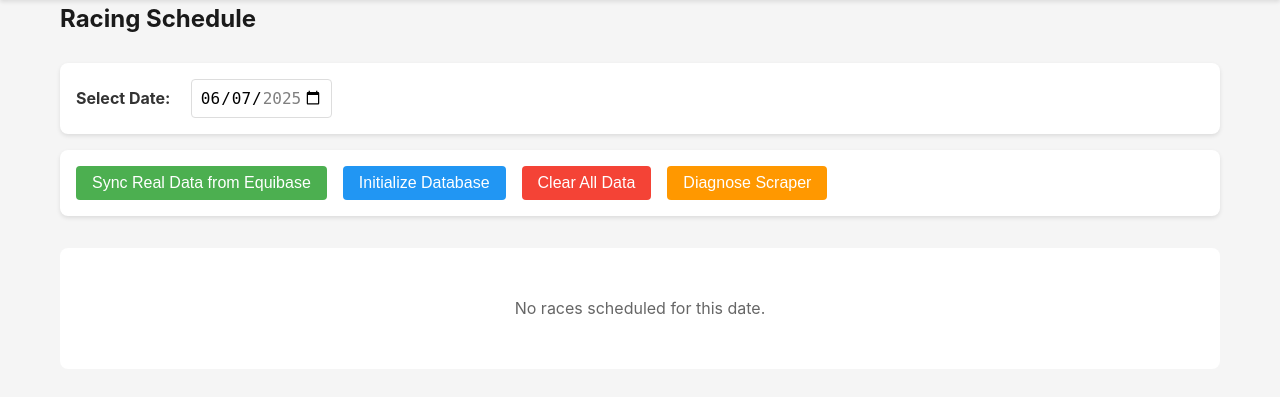
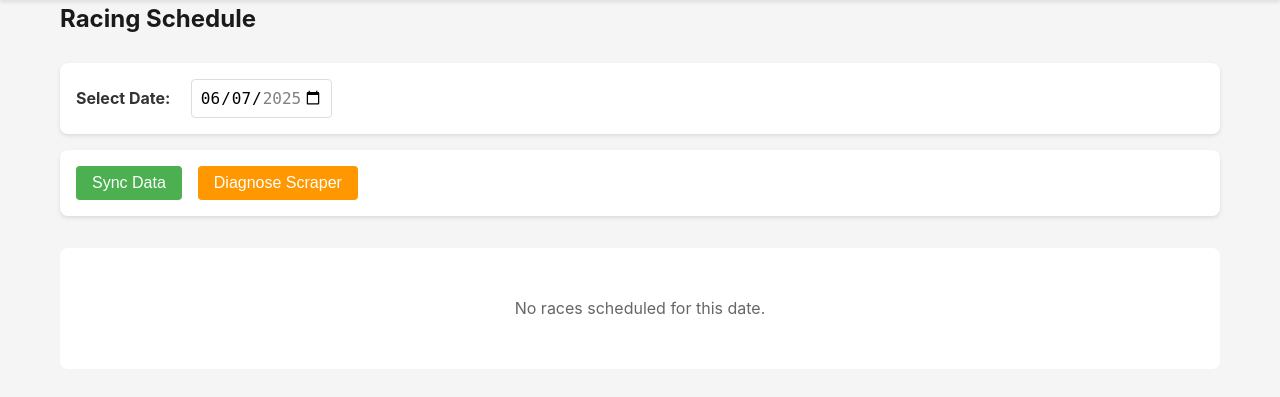
Before and after one commit to aerichmo/racingsimple, a Flask app: page / in a window 1280 px wide. Shown: the part 70-467 px from the top of the page. Run offline with Flask 3, Linux system fonts and the light colour scheme; data that the repository does not hold is empty; some libraries are stand-ins or nearby versions.

Commit message:
Simplify UI by combining sync buttons and removing clear data button
Combined all sync functionality into a single "Sync Data" button that handles both database initialization and data syncing. Removed the "Clear All Data" button to streamline the interface.

🤖 Generated with [Claude Code](https://claude.ai/code)

Co-Authored-By: Claude <noreply@anthropic.com>

```diff
--- a/templates/index.html
+++ b/templates/index.html
@@ -12,9 +12,7 @@
     </div>
 
     <div class="sync-controls">
-        <button id="sync-btn" class="btn btn-primary" onclick="syncData()">Sync Real Data from Equibase</button>
-        <button id="init-db-btn" class="btn btn-secondary" onclick="initDatabase()">Initialize Database</button>
-        <button id="clear-btn" class="btn btn-danger" onclick="clearData()">Clear All Data</button>
+        <button id="sync-btn" class="btn btn-primary" onclick="syncData()">Sync Data</button>
         <button id="diagnose-btn" class="btn btn-warning" onclick="diagnose()">Diagnose Scraper</button>
     </div>
 </div>
@@ -45,55 +43,7 @@ document.addEventListener('DOMContentLoaded', function() {
     });
 });
 
-async function initDatabase() {
-    const btn = document.getElementById('init-db-btn');
-    btn.disabled = true;
-    btn.textContent = 'Initializing...';
-
-    try {
-        const response = await fetch('/init-db');
-        const data = await response.json();
-
-        if (data.success) {
-            alert('✅ Database initialized successfully!');
-            loadRaces(document.getElementById('race-date').value);
-        } else {
-            alert('❌ Error: ' + (data.error || 'Failed to initialize database'));
-        }
-    } catch (err) {
-        alert('❌ Network error: ' + err.message);
-    } finally {
-        btn.disabled = false;
-        btn.textContent = 'Initialize Database';
-    }
-}
-
-async function clearData() {
-    if (!confirm('Are you sure you want to clear all race data?')) {
-        return;
-    }
-
-    const btn = document.getElementById('clear-btn');
-    btn.disabled = true;
-    btn.textContent = 'Clearing...';
-
-    try {
-        const response = await fetch('/clear-data');
-        const data = await response.json();
-
-        if (data.success) {
-            alert('✅ ' + data.message);
-            loadRaces(document.getElementById('race-date').value);
-        } else {
-            alert('❌ Error: ' + (data.error || 'Failed to clear data'));
-        }
-    } catch (err) {
-        alert('❌ Network error: ' + err.message);
-    } finally {
-        btn.disabled = false;
-        btn.textContent = 'Clear All Data';
-    }
-}
+// Combined sync function that handles both database initialization and data syncing
 
 async function diagnose() {
     const btn = document.getElementById('diagnose-btn');
@@ -154,6 +104,15 @@ async function syncData() {
     error.style.display = 'none';
 
     try {
+        // First, ensure database is initialized
+        const initResponse = await fetch('/init-db');
+        const initData = await initResponse.json();
+
+        if (!initData.success) {
+            throw new Error('Failed to initialize database: ' + (initData.error || 'Unknown error'));
+        }
+
+        // Then perform the sync
         const response = await fetch('/sync', {
             method: 'GET',
             timeout: 120000 // 2 minute timeout
@@ -191,7 +150,7 @@ async function syncData() {
         error.style.display = 'block';
     } finally {
         btn.disabled = false;
-        btn.textContent = 'Sync Real Data from Equibase';
+        btn.textContent = 'Sync Data';
     }
 }
 
```
